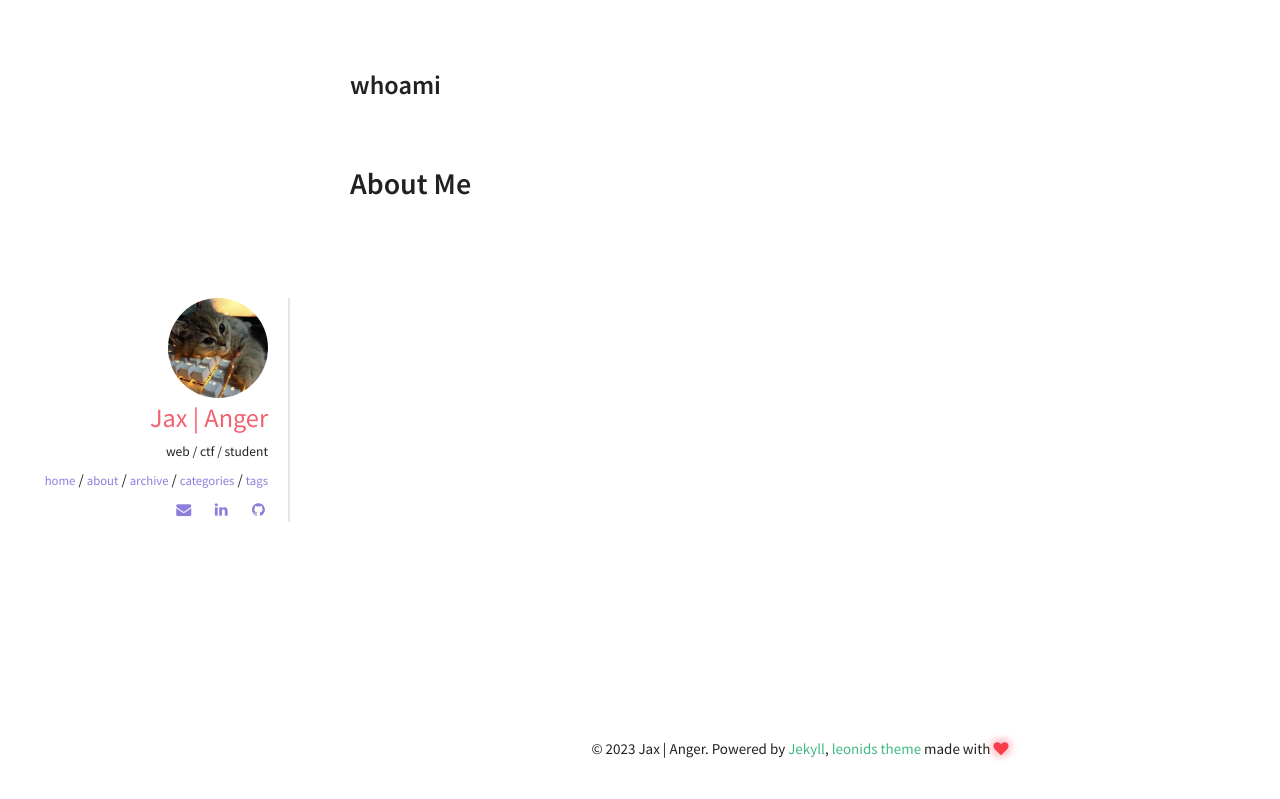
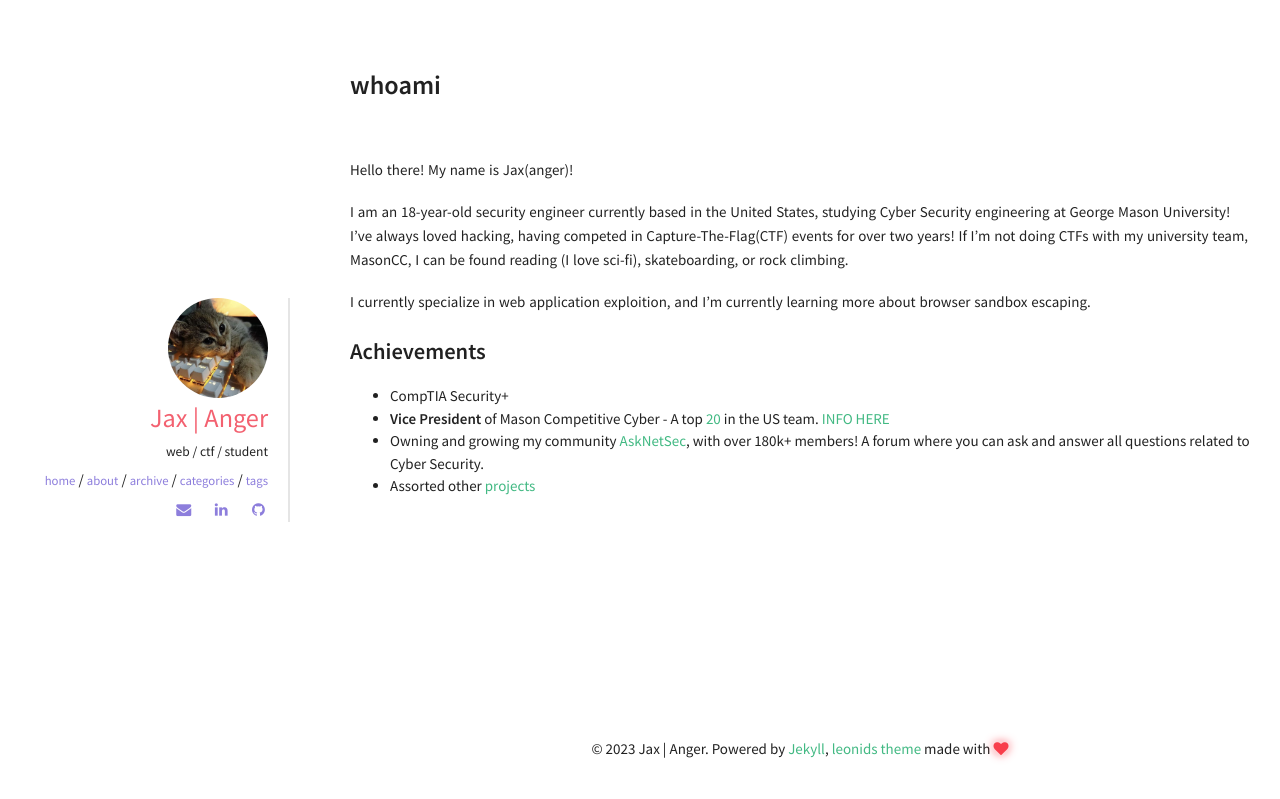
Before and after one commit to anger/blog.jax.dev, a Jekyll site: the page built from _posts/1337-04-04-about.md, in a window 1280 px wide. Shown: the top 799 px of the page. Built offline with Jekyll 4.4.1, drawn with Linux system fonts in a browser that asks for light colours.

Commit message:
Update 1337-04-04-about.md

```diff
--- a/_posts/1337-04-04-about.md
+++ b/_posts/1337-04-04-about.md
@@ -3,4 +3,14 @@ layout: page
 title: whoami
 permalink: /about/
 ---
-# About Me
+Hello there! My name is Jax(anger)!
+
+I am an 18-year-old security engineer currently based in the United States, studying Cyber Security engineering at George Mason University! I've always loved hacking, having competed in Capture-The-Flag(CTF) events for over two years! If I'm not doing CTFs with my university team, MasonCC, I can be found reading (I love sci-fi), skateboarding, or rock climbing.
+
+I currently specialize in web application exploition, and I'm currently learning more about browser sandbox escaping.
+
+### Achievements
+- CompTIA Security+
+- **Vice President** of Mason Competitive Cyber - A top [20](https://ctftime.org/team/24704) in the US team. [INFO HERE](https://competitivecyber.club/)
+- Owning and growing my community [AskNetSec](https://www.reddit.com/r/AskNetsec/), with over 180k+ members! A forum where you can ask and answer all questions related to Cyber Security.
+- Assorted other [projects](https://github.com/anger?tab=repositories)
```
